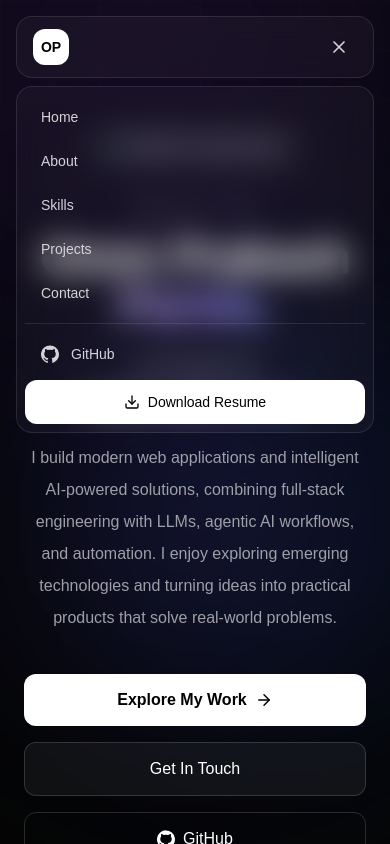
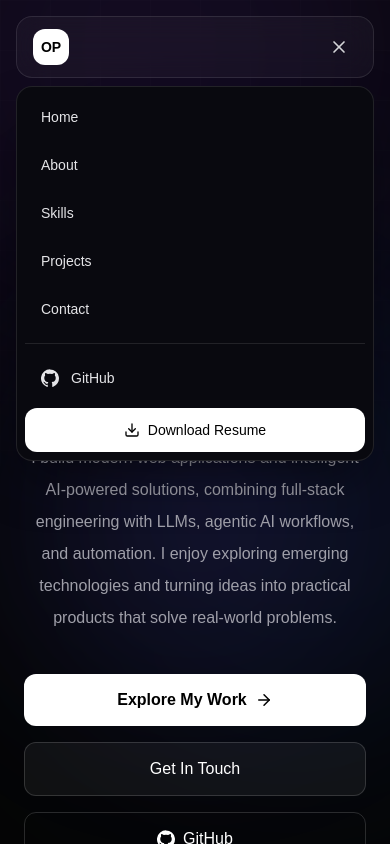
Before and after one commit to OmmPrakash-07/omm-portfolio, a Next.js app: page / in a window 390 px wide. Both pictures are taken after a click on the button "Open navigation menu". Shown: the top 844 px of the page. Built offline with nearby package versions, Linux system fonts and the light colour scheme.

Commit message:
fix: improve mobile navigation menu readability

```diff
--- a/src/components/Navbar.tsx
+++ b/src/components/Navbar.tsx
@@ -14,14 +14,17 @@ const navItems = [
 ];
 
 function GithubIcon({ size = 20 }: { size?: number }) {
-return ( <svg
+  return (
+    <svg
       viewBox="0 0 24 24"
       width={size}
       height={size}
       fill="currentColor"
       aria-hidden="true"
       focusable="false"
- > <path d="M12 .5a12 12 0 0 0-3.79 23.39c.6.11.82-.26.82-.58v-2.23c-3.34.73-4.04-1.42-4.04-1.42-.55-1.39-1.33-1.76-1.33-1.76-1.09-.75.08-.74.08-.74 1.2.08 1.83 1.23 1.83 1.23 1.07 1.83 2.8 1.3 3.49.99.11-.78.42-1.3.76-1.6-2.67-.3-5.47-1.34-5.47-5.95 0-1.31.47-2.38 1.23-3.22-.12-.3-.53-1.53.12-3.18 0 0 1-.32 3.3 1.23a11.5 11.5 0 0 1 6 0c2.29-1.55 3.29-1.23 3.29-1.23.66 1.65.25 2.88.13 3.18.77.84 1.22 1.91 1.22 3.22 0 4.62-2.8 5.64-5.48 5.94.43.37.81 1.1.81 2.22v3.3c0 .32.22.69.83.58A12 12 0 0 0 12 .5Z" /> </svg>
+    >
+      <path d="M12 .5a12 12 0 0 0-3.79 23.39c.6.11.82-.26.82-.58v-2.23c-3.34.73-4.04-1.42-4.04-1.42-.55-1.39-1.33-1.76-1.33-1.76-1.09-.75.08-.74.08-.74 1.2.08 1.83 1.23 1.83 1.23 1.07 1.83 2.8 1.3 3.49.99.11-.78.42-1.3.76-1.6-2.67-.3-5.47-1.34-5.47-5.95 0-1.31.47-2.38 1.23-3.22-.12-.3-.53-1.53.12-3.18 0 0 1-.32 3.3 1.23a11.5 11.5 0 0 1 6 0c2.29-1.55 3.29-1.23 3.29-1.23.66 1.65.25 2.88.13 3.18.77.84 1.22 1.91 1.22 3.22 0 4.62-2.8 5.64-5.48 5.94.43.37.81 1.1.81 2.22v3.3c0 .32.22.69.83.58A12 12 0 0 0 12 .5Z" />
+    </svg>
   );
 }
 
@@ -37,14 +40,17 @@ duration: 0.7,
         ease: "easeOut",
       }}
       className="fixed left-0 right-0 top-0 z-50 px-4 pt-4 md:px-6"
-> <nav className="glass mx-auto flex max-w-6xl items-center justify-between rounded-2xl px-4 py-3 md:px-5">
+    >
+      <nav className="glass mx-auto flex max-w-6xl items-center justify-between rounded-2xl px-4 py-3 md:px-5">
         {/* Logo */}
         <Link
           href="#home"
           className="group flex items-center gap-3"
           onClick={() => setIsOpen(false)}
-> <div className="flex h-9 w-9 items-center justify-center rounded-xl bg-white text-sm font-bold text-black transition-transform duration-300 group-hover:rotate-6">
-OP </div>
+        >
+          <div className="flex h-9 w-9 items-center justify-center rounded-xl bg-white text-sm font-bold text-black transition-transform duration-300 group-hover:rotate-6">
+            OP
+          </div>
 
           <span className="hidden text-sm font-semibold sm:block">
             Omm Prakash Parida
@@ -92,9 +98,10 @@ OP </div>
         <button
           type="button"
           onClick={() => setIsOpen(!isOpen)}
-      className="flex h-9 w-9 items-center justify-center rounded-lg text-zinc-300 transition-colors hover:bg-white/5 md:hidden"
-      aria-label="Toggle menu"
+          className="flex h-9 w-9 items-center justify-center rounded-lg text-zinc-300 transition-colors hover:bg-white/10 hover:text-white md:hidden"
+          aria-label={isOpen ? "Close navigation menu" : "Open navigation menu"}
           aria-expanded={isOpen}
+          aria-controls="mobile-navigation"
         >
           {isOpen ? <X size={20} /> : <Menu size={20} />}
         </button>
@@ -104,6 +111,7 @@ OP </div>
       <AnimatePresence>
         {isOpen && (
           <motion.div
+            id="mobile-navigation"
             initial={{
               opacity: 0,
               y: -10,
@@ -120,15 +128,15 @@ OP </div>
               scale: 0.98,
             }}
             transition={{ duration: 0.2 }}
-        className="glass mx-auto mt-2 max-w-6xl overflow-hidden rounded-2xl md:hidden"
+            className="mx-auto mt-2 max-w-6xl overflow-hidden rounded-2xl border border-white/10 bg-[#09090f] shadow-2xl shadow-black/50 md:hidden"
           >
-        <div className="flex flex-col p-2">
+            <div className="flex flex-col gap-1 p-2">
               {navItems.map((item) => (
                 <Link
                   key={item.name}
                   href={item.href}
                   onClick={() => setIsOpen(false)}
-              className="rounded-xl px-4 py-3 text-sm text-zinc-300 transition-colors hover:bg-white/5 hover:text-white"
+                  className="rounded-xl px-4 py-3 text-sm text-zinc-200 transition-colors hover:bg-white/10 hover:text-white"
                 >
                   {item.name}
                 </Link>
@@ -141,7 +149,7 @@ OP </div>
                 target="_blank"
                 rel="noopener noreferrer"
                 onClick={() => setIsOpen(false)}
-            className="flex items-center gap-3 rounded-xl px-4 py-3 text-sm text-zinc-300 hover:bg-white/5"
+                className="flex items-center gap-3 rounded-xl px-4 py-3 text-sm text-zinc-200 transition-colors hover:bg-white/10 hover:text-white"
               >
                 <GithubIcon size={18} />
                 GitHub
@@ -152,7 +160,7 @@ OP </div>
                 target="_blank"
                 rel="noopener noreferrer"
                 onClick={() => setIsOpen(false)}
-            className="mt-1 flex items-center justify-center gap-2 rounded-xl bg-white px-4 py-3 text-sm font-medium text-black"
+                className="mt-1 flex items-center justify-center gap-2 rounded-xl bg-white px-4 py-3 text-sm font-medium text-black transition-colors hover:bg-zinc-200"
               >
                 <Download size={16} />
                 Download Resume
```
Lines whose indentation alone changed are shown as unchanged.
